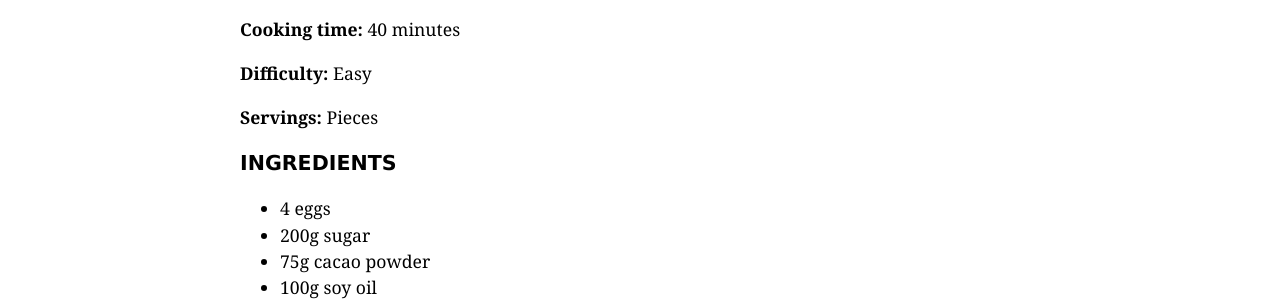
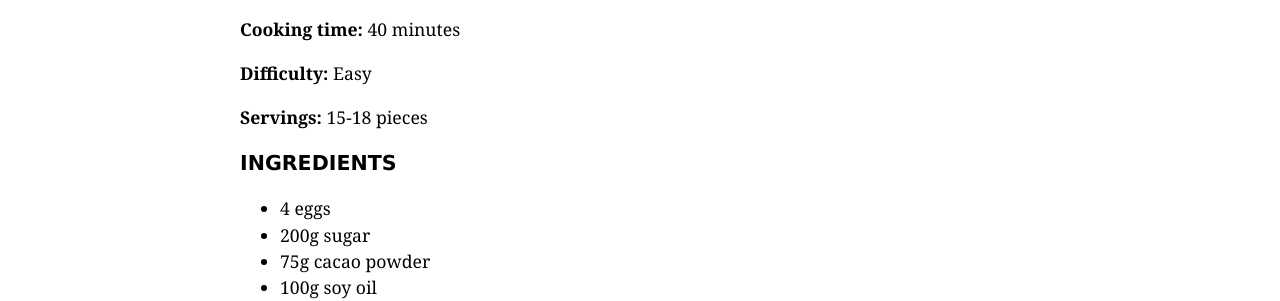
Before and after one commit to AgneteSteine/agnetesteine.github.io, a Jekyll site: the page built from _recipes/recipe8.markdown, in a window 1280 px wide. Shown: the part 901-1202 px from the top of the page. Built offline with Jekyll 4.4.1, drawn with Linux system fonts in a browser that asks for light colours.

Commit message:
Changes to recipes

```diff
--- a/_recipes/recipe7.markdown
+++ b/_recipes/recipe7.markdown
@@ -28,7 +28,7 @@ Cookies are easy to make and easy to like. This recipe is no exception. These cr
 
 **Difficulty:** Very Easy
 
-**Servings:** 18
+**Servings:** 18 cookies
 
 
 ### INGREDIENTS
--- a/_recipes/recipe8.markdown
+++ b/_recipes/recipe8.markdown
@@ -28,7 +28,7 @@ If you love the combination of sweet and salty, then you have to try this fudgy
 
 **Difficulty:** Easy
 
-**Servings:** Pieces
+**Servings:** 15-18 pieces
 
 
 ### INGREDIENTS
```
